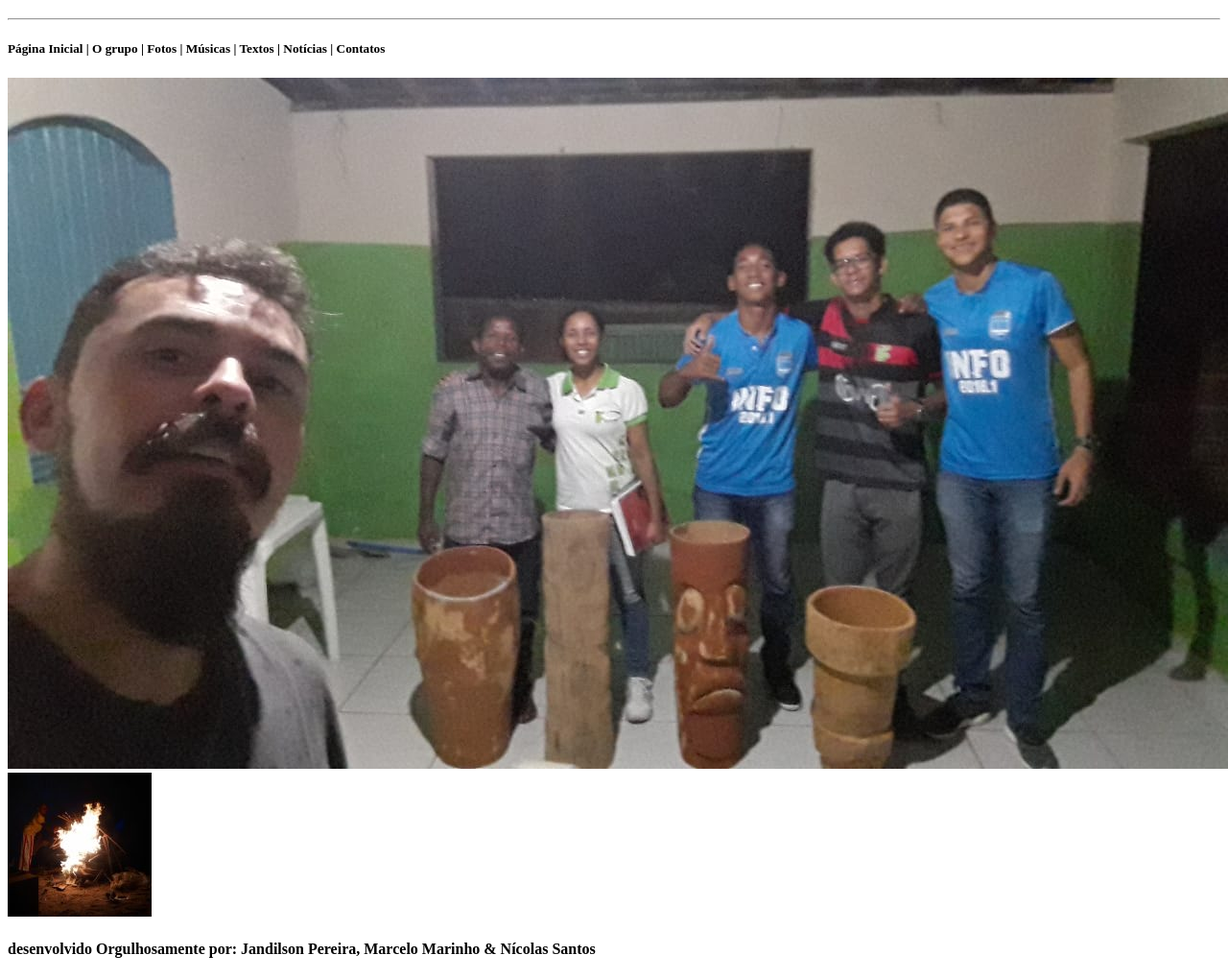
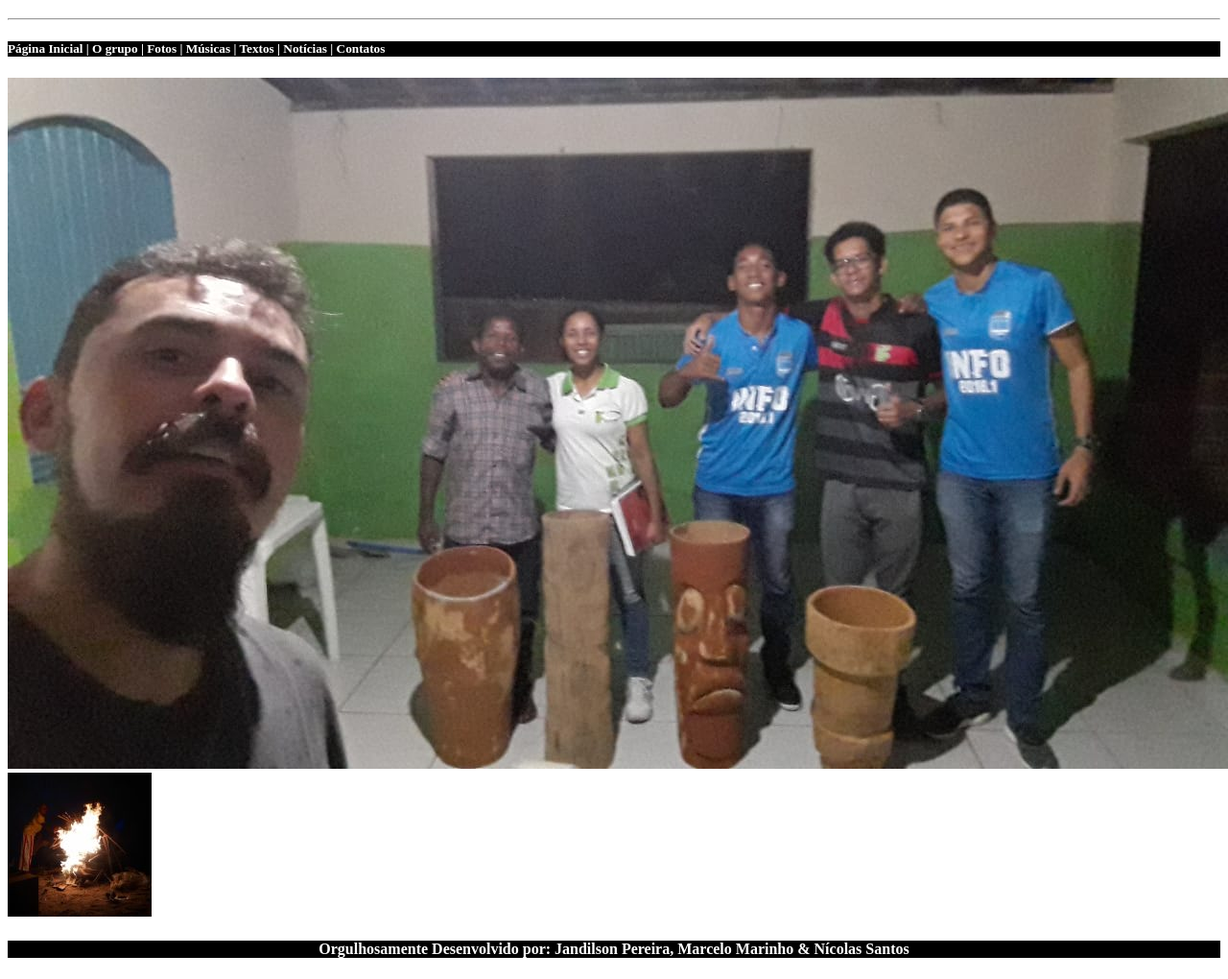
Before and after one commit to brunogomesifrn/info318herdeiros, a plain HTML site: page index.html in a window 1280 px wide. Shown: the part 61-1081 px from the top of the page at 96% size. Drawn offline with Linux system fonts and the light colour scheme.

Commit message:
incrementando css

```diff
--- a/css/estilo.css
+++ b/css/estilo.css
@@ -3,3 +3,26 @@ p{
 
 	text-align: center;
 }
+
+.branco{
+
+color: white;
+}
+h4 {
+
+text-align: center;
+background-color:black;
+}
+
+p {
+
+text-align: center;
+}
+h5{
+background-color:black;
+color: white;
+}
+
+.centralizar{
+	text-align: center;
+}
--- a/index.html
+++ b/index.html
@@ -27,8 +27,8 @@
 
 
 <div class="row">
-	<div class="col-12 branco">
-	<h4>desenvolvido Orgulhosamente por: Jandilson Pereira, Marcelo Marinho & Nícolas Santos</h4>
+	<div class="col-12 centralizar branco">
+	<h4> Orgulhosamente Desenvolvido por: Jandilson Pereira, Marcelo Marinho & Nícolas Santos</h4>
 	</div>
 
 </body>
```
